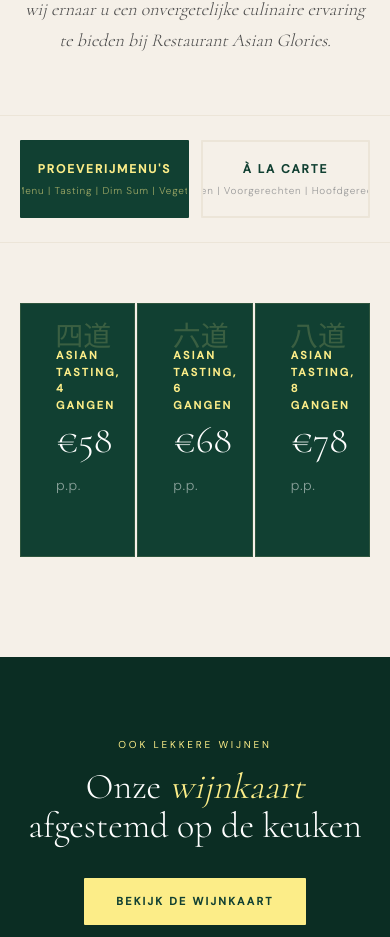
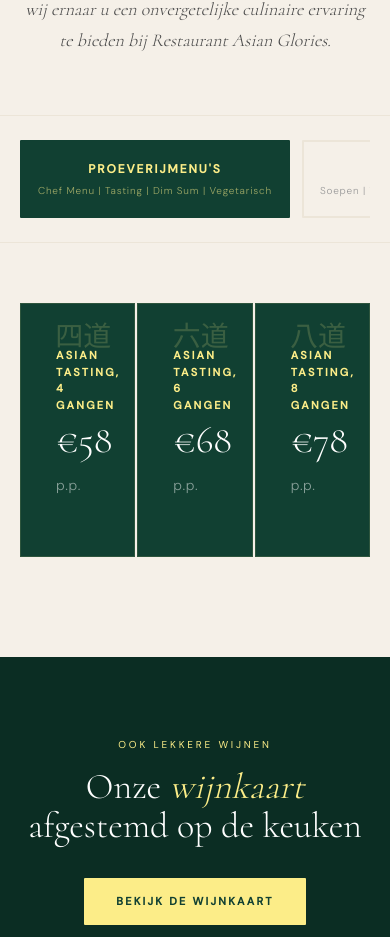
Before and after one commit to ziggyrumfunk/asian-glories-web, a Next.js app: page /menu in a window 390 px wide. Shown: the part 774-1711 px from the top of the page. Built offline with nearby package versions, Linux system fonts and the light colour scheme.

Commit message:
Add Tuesday tapas tab to the menu page
Co-Authored-By: Claude Fable 5 <noreply@anthropic.com>

```diff
--- a/src/app/menu/MenuTabs.tsx
+++ b/src/app/menu/MenuTabs.tsx
@@ -2,14 +2,16 @@
 
 import { useState } from 'react';
 
-type Tab = 'tasting' | 'alacarte';
+type Tab = 'tasting' | 'alacarte' | 'tapas';
 
 export default function MenuTabs({
   tasting,
   alacarte,
+  tapas,
 }: {
   tasting: React.ReactNode;
   alacarte: React.ReactNode;
+  tapas: React.ReactNode;
 }) {
   const [active, setActive] = useState<Tab>('tasting');
 
@@ -37,6 +39,15 @@ export default function MenuTabs({
               <span className="tab-btn__hint">Soepen | Voorgerechten | Hoofdgerechten</span>
             </div>
           </button>
+          <button
+            className={`tab-btn ${active === 'tapas' ? 'active' : ''}`}
+            onClick={() => setActive('tapas')}
+          >
+            <div className="tab-btn__inner">
+              <span className="tab-btn__label">Dinsdag Tapas</span>
+              <span className="tab-btn__hint">Elke dinsdagavond | Kleine gerechten om te delen</span>
+            </div>
+          </button>
         </div>
       </nav>
 
@@ -45,6 +56,7 @@ export default function MenuTabs({
         <section className={`menu-section ${active === 'alacarte' ? 'visible' : ''}`}>
           {alacarte}
         </section>
+        <section className={`menu-section ${active === 'tapas' ? 'visible' : ''}`}>{tapas}</section>
       </main>
     </>
   );
--- a/src/app/menu/menu.css
+++ b/src/app/menu/menu.css
@@ -92,8 +92,24 @@
   max-width: 1280px;
   margin: 0 auto;
   display: grid;
-  grid-template-columns: 1fr 1fr;
+  grid-template-columns: repeat(3, 1fr);
   gap: 12px;
+}
+/* Three tabs don't fit side by side on a phone; turn the bar into a
+   horizontally swipeable row so the sticky nav stays one row tall. */
+@media (max-width: 760px) {
+  .tab-nav__inner {
+    display: flex;
+    overflow-x: auto;
+    -webkit-overflow-scrolling: touch;
+    scrollbar-width: none;
+  }
+  .tab-nav__inner::-webkit-scrollbar {
+    display: none;
+  }
+  .tab-btn {
+    flex: 0 0 auto;
+  }
 }
 .tab-btn {
   font-family: var(--font-gi);
--- a/src/app/menu/page.tsx
+++ b/src/app/menu/page.tsx
@@ -9,7 +9,7 @@ import './menu.css';
 export const metadata: Metadata = {
   title: 'Menu | Asian Glories Rotterdam | Kantonees & Sichuan Restaurant',
   description:
-    "Bekijk de menukaart van Asian Glories Rotterdam. Soepen, voorgerechten, hoofdgerechten en proeverijmenu's. Authentieke Kantonese en Sichuan keuken.",
+    "Bekijk de menukaart van Asian Glories Rotterdam. Soepen, voorgerechten, hoofdgerechten en proeverijmenu's. Elke dinsdagavond tapas. Authentieke Kantonese en Sichuan keuken.",
   alternates: { canonical: '/menu' },
 };
 
@@ -25,6 +25,7 @@ const menuSchema = {
     { '@type': 'MenuSection', name: 'Dim Sum Collection' },
     { '@type': 'MenuSection', name: 'Warm Dishes' },
     { '@type': 'MenuSection', name: 'Main Courses' },
+    { '@type': 'MenuSection', name: 'Dinsdag Tapas' },
   ],
 };
 
@@ -191,6 +192,47 @@ const ALaCarte = (
   </>
 );
 
+/* Tuesday tapas evening: the small dishes only, no main courses. Reuses the
+   same dish arrays as the a la carte tab so prices live in one place. */
+const TuesdayTapas = (
+  <>
+    <p className="tasting-note rv" style={{ marginBottom: 'clamp(40px,5vw,60px)' }}>
+      Elke dinsdagavond serveren wij ons tapas-menu: een selectie kleine gerechten om te delen.
+    </p>
+
+    <div className="cat-header rv">
+      <div className="cat-header__line" />
+      <h2>First Impressions</h2>
+      <div className="cat-header__line" />
+    </div>
+    <DishList dishes={firstImpressions} />
+
+    <div className="cat-header rv">
+      <div className="cat-header__line" />
+      <h2>Dim Sum Collection</h2>
+      <div className="cat-header__line" />
+    </div>
+    <DishList dishes={dimsumBundles} />
+
+    <div className="cat-header rv">
+      <div className="cat-header__line" />
+      <h2>Warm Dishes</h2>
+      <div className="cat-header__line" />
+    </div>
+    <DishList dishes={warmDishes} />
+
+    <p className="tasting-note rv" style={{ marginTop: 'clamp(40px,5vw,60px)' }}>
+      Vraag naar eventuele gerechtjes buiten kaart om.
+    </p>
+
+    <div className="allergy-note rv">
+      <p className="allergy-note__text">
+        <strong>Heeft u een allergie?</strong> Meld het ons!
+      </p>
+    </div>
+  </>
+);
+
 export default function MenuPage() {
   return (
     <>
@@ -254,7 +296,7 @@ export default function MenuPage() {
         </div>
       </section>
 
-      <MenuTabs tasting={Tasting} alacarte={ALaCarte} />
+      <MenuTabs tasting={Tasting} alacarte={ALaCarte} tapas={TuesdayTapas} />
 
       <section className="menu-cta-bottom">
         <div className="menu-cta-bottom__inner">
```
